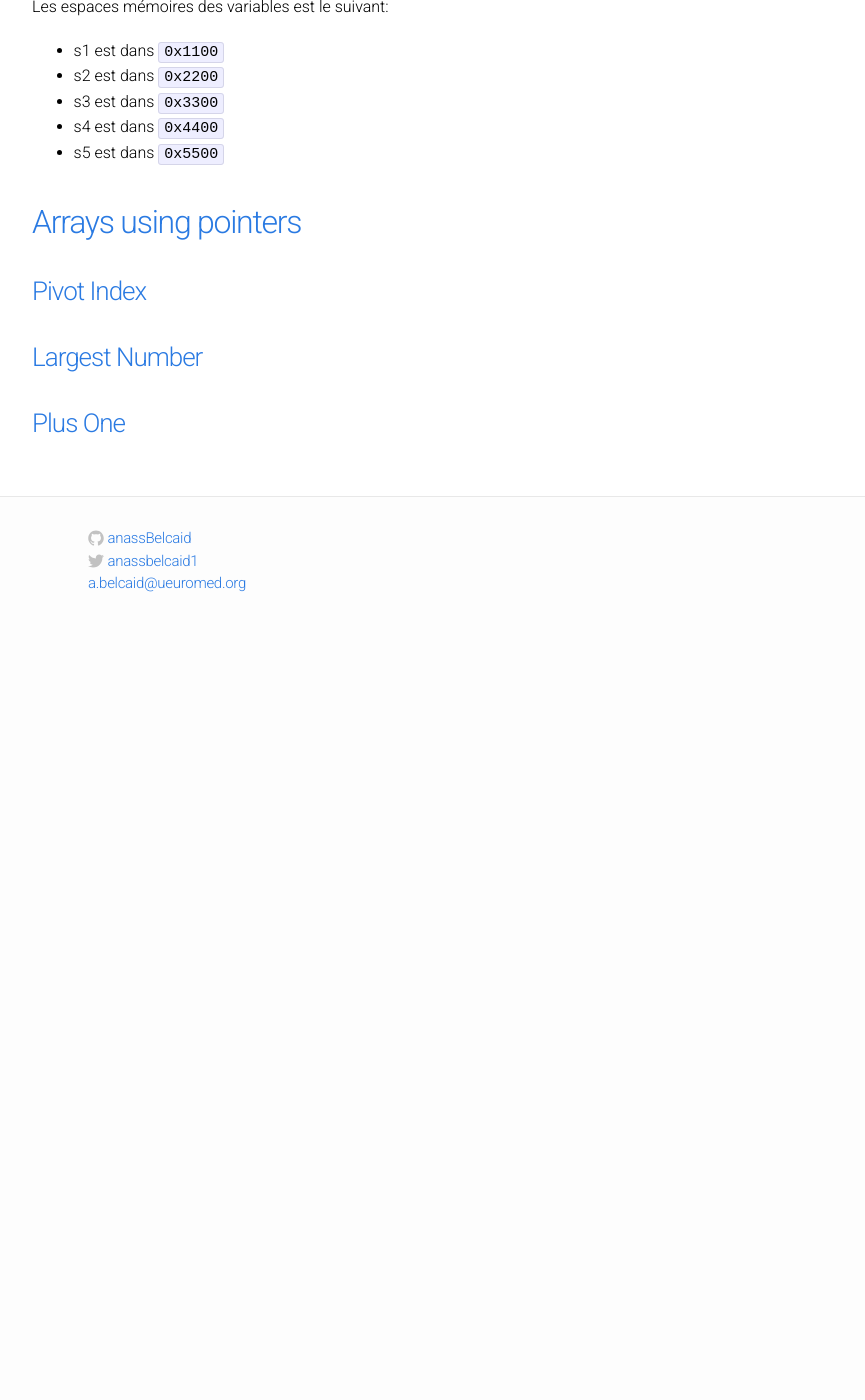
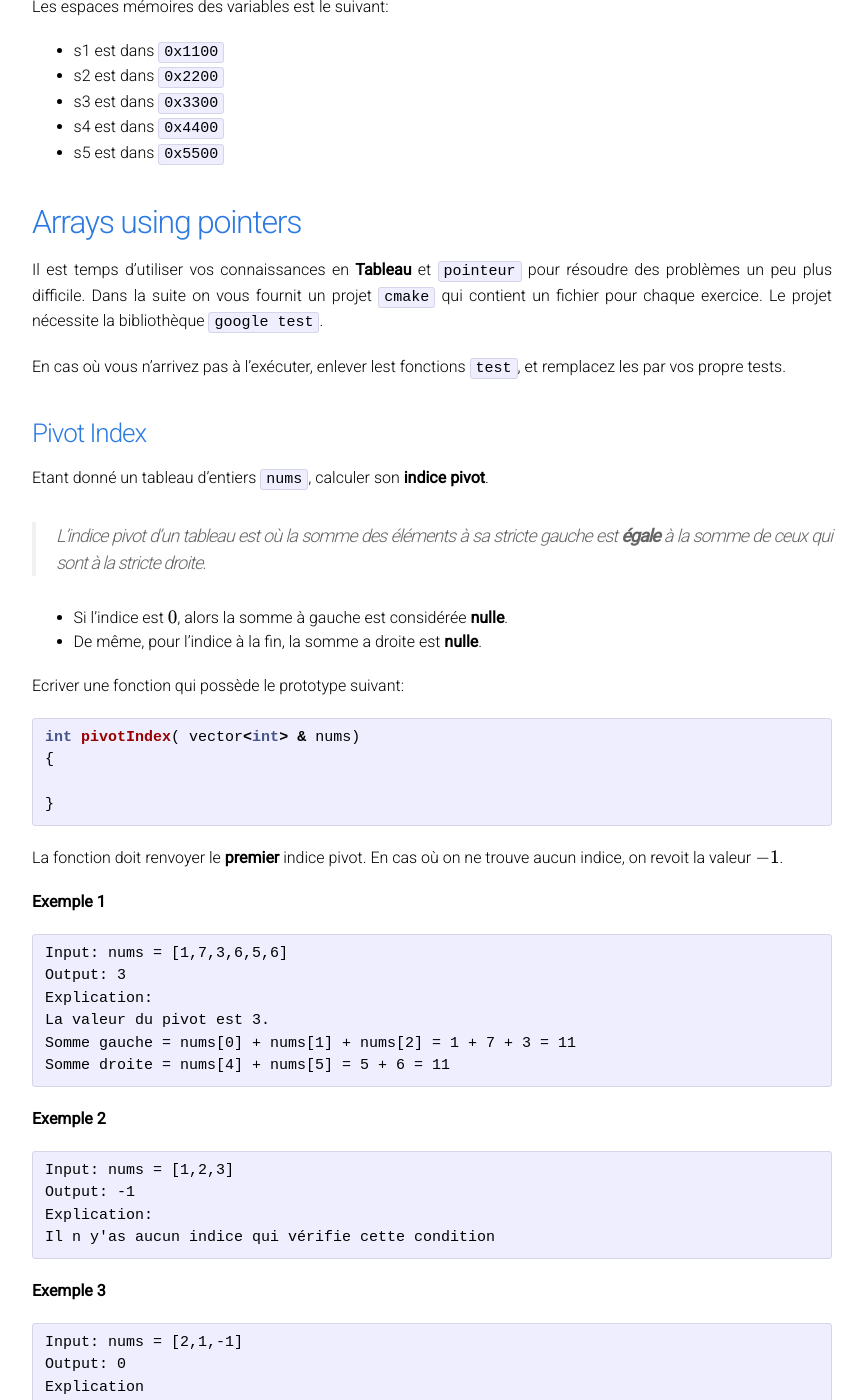
Before and after one commit to anassBelcaid/CS221, a Jekyll site: the page built from assignments/3_pointers/working_with_pointers.md, in a window 1280 px wide and 1400 px high, scrolled down 2578 px. Shown: the whole window, without its empty margins (208-1073 px from the left). Built offline with Jekyll 4.4.1, drawn with Linux system fonts in a browser that asks for light colours; formulas are drawn with MathJax 3; before the commit the page ends 3218 px from its top, so only the background shows below that; some of the changed text lies outside the part shown.

Commit message:
Non finished set of exercices on pointers

````diff
--- a/Gemfile
+++ b/Gemfile
@@ -25,7 +25,3 @@ end
 
 # Performance-booster for watching directories on Windows
 gem "wdm", "~> 0.1.1", :platforms => [:mingw, :x64_mingw, :mswin]
-
-group :jekyll_plugins do
-  gem 'jekyll-diagrams'
-end
--- a/_config.yml
+++ b/_config.yml
@@ -68,6 +68,3 @@ kramdown:
 #   - vendor/gems/
 #   - vendor/ruby/
 #
-
-plugins:
-    - jekyll-diagrams
--- a/assignments/3_pointers/working_with_pointers.md
+++ b/assignments/3_pointers/working_with_pointers.md
@@ -138,12 +138,151 @@ Les espaces mémoires des variables est le suivant:
 ## [Arrays using pointers](#arrays)
 <a name='arrays'>
 
+Il est temps d'utiliser vos connaissances en **Tableau** et `pointeur` pour
+résoudre des problèmes un peu plus difficile. Dans la suite on vous fournit un
+projet `cmake` qui contient un fichier pour chaque exercice. Le projet
+nécessite la bibliothèque `google test`.
+
+En cas où vous n'arrivez pas à l'exécuter, enlever lest fonctions `test`, et
+remplacez les par vos propre tests.
+
+
+
+
 ### [Pivot Index](#pivotIndex)
 <a name='pivotIndex'>
+
+Etant donné un tableau d'entiers `nums`, calculer son **indice pivot**.
+
+> L'indice pivot d'un tableau est où la somme des éléments à sa stricte gauche
+est **égale** à la somme de ceux qui sont à la stricte droite.
+
+- Si l'indice est $$0$$, alors la somme à gauche est considérée **nulle**.
+- De même, pour l'indice à la fin, la somme a droite est **nulle**.
+
+Ecriver une fonction qui possède le prototype suivant:
+
+```cpp
+int pivotIndex( vector<int> & nums)
+{
+
+}
+```
+
+La fonction doit renvoyer le **premier** indice pivot. En cas où on ne trouve
+aucun indice, on revoit la valeur $$-1$$.
+
+
+
+**Exemple 1**
+
+```
+Input: nums = [1,7,3,6,5,6]
+Output: 3
+Explication:
+La valeur du pivot est 3.
+Somme gauche = nums[0] + nums[1] + nums[2] = 1 + 7 + 3 = 11
+Somme droite = nums[4] + nums[5] = 5 + 6 = 11
+```
+
+**Exemple 2**
+
+```
+Input: nums = [1,2,3]
+Output: -1
+Explication:
+Il n y'as aucun indice qui vérifie cette condition
+```
+
+**Exemple 3**
+
+```
+Input: nums = [2,1,-1]
+Output: 0
+Explication
+L'indice pivot est 0.
+Somme gauche = 0 (Pas d'élément à gauche de 0)
+Somme droite = nums[1] + nums[2] = 1 + -1 = 0
+```
+
+
+Le fichier avec les tests est dans `array_pivot.cpp`.
 
 
 ### [Largest Number](#largestNumber)
 <a name='largestNumber'>
 
+Etant donné un vecteur des entiers `nums`, Trouver le plus grand élément dans ce
+tableau.
+
+> Votre tache est de confirmer si c'est élément est **au moins** plus grand que le double du reste. Si c'est le cas vous renvoyer son indice, sinon vous renvoyer -1.
+
+
+> Le vrai défi, est de réaliser ce exercice avec des pointeurs avec juste une
+**seule** passe du tableau.
+
+
+**Exemple1**
+
+```shell
+Input: nums = [3, 6, 1, 0]
+Output: 1
+Explication: 6 est le plus grand eniter, et pour chaque valeur dans le tableau
+x, 6 est supérieur ou égal au double de x
+```
+
+**Exemple 2**
+
+
+```shell
+Input: nums = [1, 2, 3, 4]
+Output: -1
+Explication: 4 est inférieur au double de 3.
+```
+
+
+Vous trouverez le code de départ dans `largest_number.cpp`.
+
 ### [Plus One](#PlusOne)
 <a name='PlusOne'>
+
+Etant donné un tableau **stl**   `non vide` qui représente les chiffres d'un
+entier positive $$n$$. Votre tache est de renvoyer une tableau **stl** qui
+contient les chiffres de $$n+1$$.
+
+
+Le prototype  de  la fonction est le suivant:
+
+```cpp
+vector<int> plusOne(vector<int> & nums)
+{
+
+}
+```
+
+**Exemple 1**:
+
+```
+Input: digits = [1,2,3]
+Output: [1,2,4]
+```
+
+
+**Exemple 2**:
+
+
+```
+Input: digits = [4,3,2,1]
+Output: [4,3,2,2]
+```
+
+**Exemple 3**:
+
+
+```
+Input: digits = [0]
+Output: [1]
+```
+
+
+Vous trouvez le code de départ dans `add_one.cpp`.
````
Also changed, not shown: Gemfile.lock.
